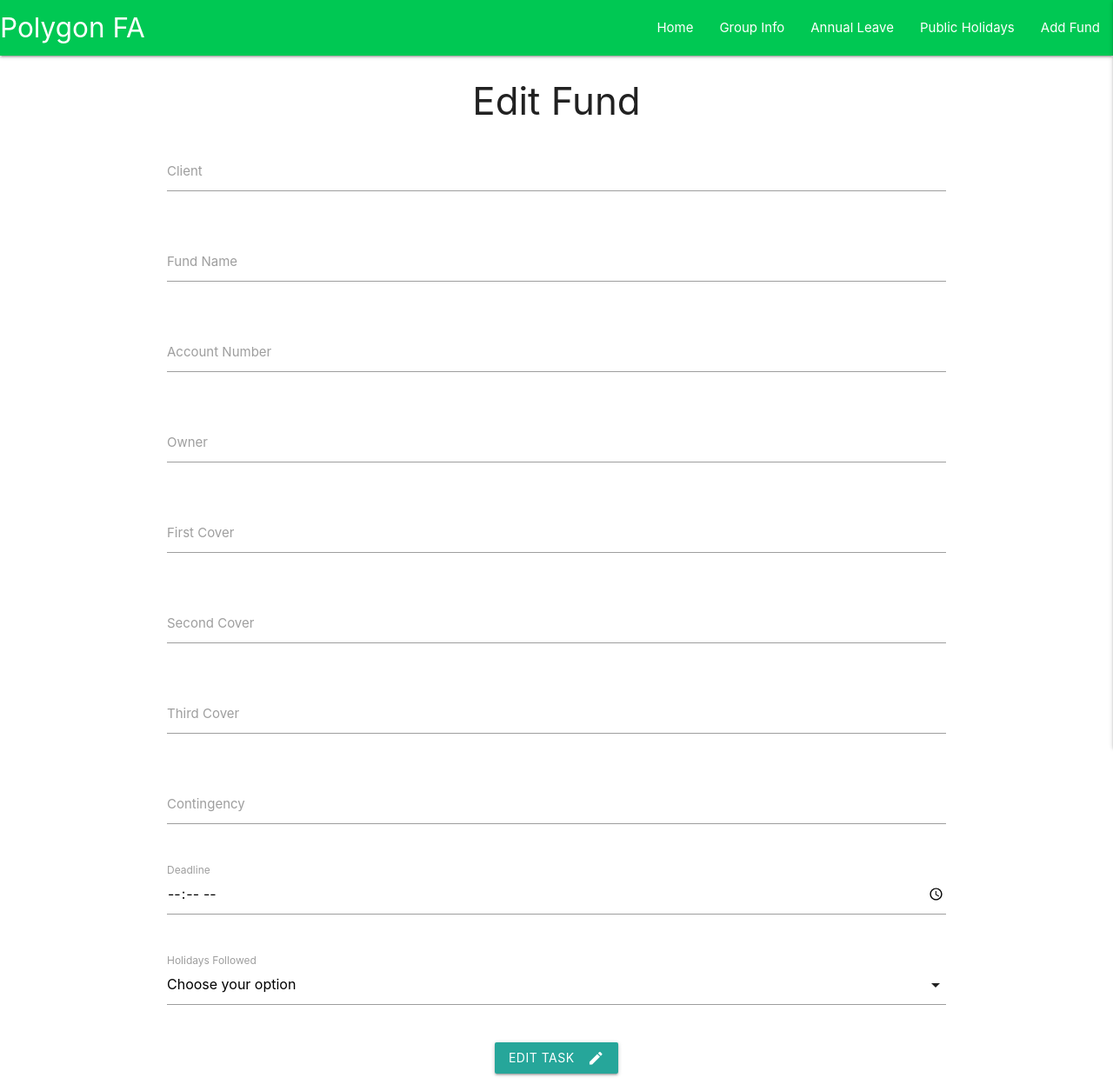
After one commit to gerd113/Polygon-FAllocation, a Flask app: template templates/edit_fund.html in a window 1280 px wide. The commit adds this page. Shown: the whole page at 87% size. Run offline with Flask 2, Linux system fonts and the light colour scheme; the template is opened without the code that fills it, so the values that code supplies are empty; some libraries are stand-ins or nearby versions.

Commit message:
Added Edit button and linked it to edit page.

```diff
--- a/app.py
+++ b/app.py
@@ -43,6 +43,14 @@ def add_fund():
     return render_template("add_fund.html")
 
 
+@app.route("/edit_fund/<client_coverage_id>", methods=["GET", "POST"])
+def edit_fund(client_coverage_id):
+    fund = mongo.db.client_coverage.find_one(
+        {"_id": ObjectId(client_coverage_id)})
+    return render_template(
+        "edit_fund.html", fund=fund)
+
+
 if __name__ == "__main__":
     app.run(host=os.environ.get("IP"),
             port=int(os.environ.get("PORT")),
--- a/templates/allocation.html
+++ b/templates/allocation.html
@@ -17,7 +17,7 @@
 
 				{{ fund.deadline }}
 
-				<a class="waves-effect waves-light btn-small right-align"><i class="material-icons right">edit</i>Edit</a>
+				<a href="{{ url_for('edit_fund', client_coverage_id=fund._id) }}" class="waves-effect waves-light btn-small right-align"><i class="material-icons right">edit</i>Edit</a>
 
 			</div>
 
--- a/templates/base.html
+++ b/templates/base.html
@@ -52,7 +52,7 @@
         {% endfor %}
     {% endif %}
 {% endwith %}
-
+</section>
 <main class="container">
     {% block content %}
     {% endblock %}
--- /dev/null
+++ b/templates/edit_fund.html
@@ -0,0 +1,93 @@
+{% extends "base.html" %}
+{% block content %}
+
+<h3 class="center-align">Edit Fund</h3>
+
+<!--Adapted from Materialize-->
+
+	<form class="col s12" method="POST" action="{{ url_for('edit_fund', client_coverage_id=fund._id) }}">
+		<div class="row">
+			<div class="input-field col s12">
+				<input id="client" type="text" name="client" class="validate">
+				<label for="client">Client</label>
+			</div>
+		</div>
+		<div class="row">
+			<div class="input-field col s12">
+				<input id="fund_name" type="text" name="fund_name" class="validate">
+				<label for="fund_name">Fund Name</label>
+			</div>
+		</div>
+		<div class="row">
+			<div class="input-field col s12">
+				<input id="fund_number" name="fund_number" type="number" class="validate">
+				<label for="fund_number">Account Number </label>
+			</div>
+		</div>
+		<div class="row">
+			<div class="input-field col s12">
+				<input id="owner" name="owner" type="text" class="validate">
+				<label for="owner">Owner</label>
+			</div>
+		</div>
+		<div class="row">
+			<div class="input-field col s12">
+				<input id="first_cover" name="first_cover" type="text" class="validate">
+				<label for="first_cover">First Cover</label>
+			</div>
+		</div>
+		<div class="row">
+			<div class="input-field col s12">
+				<input id="second_cover" name="second_cover" type="text" class="validate">
+				<label for="second_cover">Second Cover</label>
+			</div>
+		</div>
+		<div class="row">
+			<div class="input-field col s12">
+				<input id="third_cover" name="third_cover" type="text" class="validate">
+				<label for="third_cover">Third Cover</label>
+			</div>
+		</div>
+		<div class="row">
+			<div class="input-field col s12">
+				<input id="contingency" name="contingency" type="text" class="validate">
+				<label for="contingency">Contingency</label>
+			</div>
+		</div>
+
+		<div class="row">
+			<div class="input-field col s12">
+				<input id="deadline" name="deadline" type="time" class="validate">
+				<label for="deadline">Deadline</label>
+			</div>
+		</div>
+
+		<div class="row">
+			<div class="input-field col s12">
+				                <select>
+		                        <option value="" name="hols_followed">Choose your option</option>
+		                        <option value="1" name="Ireland">Ireland</option>
+		                        <option value="2" name="US">US</option>
+		                        <option value="3" name="UK">UK</option>
+		                        </select>
+				<label>Holidays Followed</label>
+			</div>
+		</div>
+
+		<div class="row">
+			<div class="col s12  center-align">
+				<button class="btn waves-effect waves-light" type="submit">Edit Task
+                    <i class="material-icons right">edit</i>
+                </button>
+
+
+			</div>
+		</div>
+
+	</form>
+
+
+
+
+
+{% endblock %}
```
